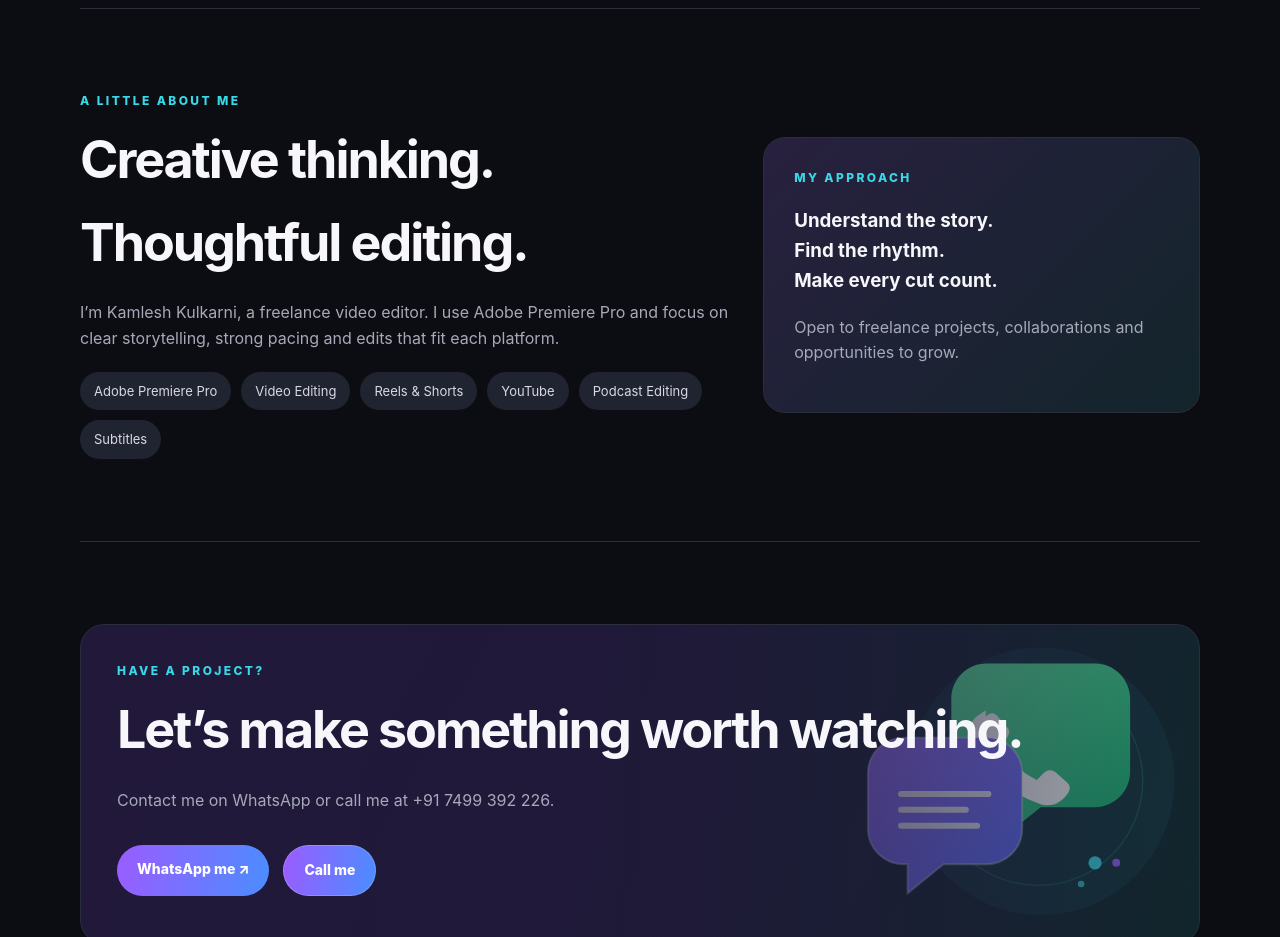
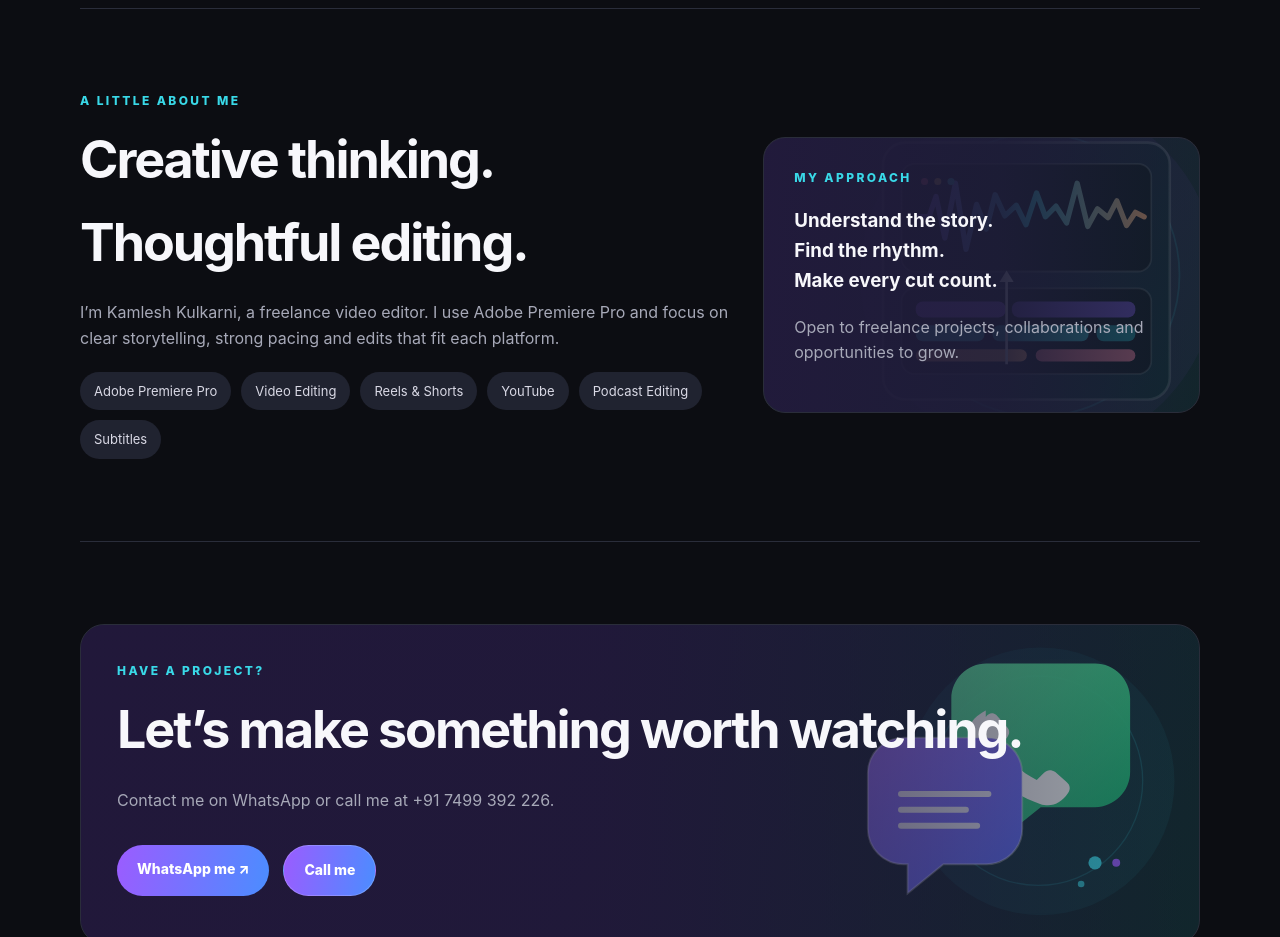
Before and after one commit to Niranjan-tawde/kamlesh-portfolio, a plain HTML site: page index.html in a window 1280 px wide. Shown: the part 6200-7137 px from the top of the page. Drawn offline with Linux system fonts and the light colour scheme.

Commit message:
Add visual to approach card

```diff
--- a/index.html
+++ b/index.html
@@ -159,10 +159,17 @@ body{overflow-x:hidden}
 .experience-card:after{z-index:1;background:linear-gradient(90deg,#151722f5 0%,#151722e8 54%,#15172265 100%)}
 .experience-card>*{position:relative;z-index:2}
 .experience-card:hover:before{transform:scale(1.04);opacity:.94}
+.aboutbox{position:relative;isolation:isolate;overflow:hidden}
+.aboutbox:before,.aboutbox:after{content:"";position:absolute;inset:0;border-radius:inherit;pointer-events:none}
+.aboutbox:before{z-index:0;background:url("assets/visuals/approach-timeline.svg") right center/auto 145% no-repeat;opacity:.76;transition:transform .4s,opacity .4s}
+.aboutbox:after{z-index:1;background:linear-gradient(90deg,#211a3bf5 0%,#1d1d37e8 55%,#11262c68 100%)}
+.aboutbox>*{position:relative;z-index:2}
+.aboutbox:hover:before{transform:scale(1.04);opacity:.92}
 @media(max-width:520px){
   .service-card:after{background:linear-gradient(90deg,#0c0d12f4 0%,#0c0d12d4 56%,#0c0d1260 100%)}
   .education-grid .card:after{background:linear-gradient(90deg,#151722f5 0%,#151722eb 58%,#15172275 100%)}
   .experience-card:after{background:linear-gradient(90deg,#151722f5 0%,#151722eb 58%,#15172275 100%)}
+  .aboutbox:after{background:linear-gradient(90deg,#211a3bf5 0%,#1d1d37ed 60%,#11262c78 100%)}
   .contact{min-height:340px}
   .contact:before{background-size:auto 82%;background-position:right bottom}
   .contact:after{background:linear-gradient(90deg,#21183af5 0%,#21183ad9 68%,#11262c70 100%),linear-gradient(0deg,#11262ced 0%,transparent 50%)}
```
Also changed, not shown: assets/visuals/approach-timeline.svg (added).
